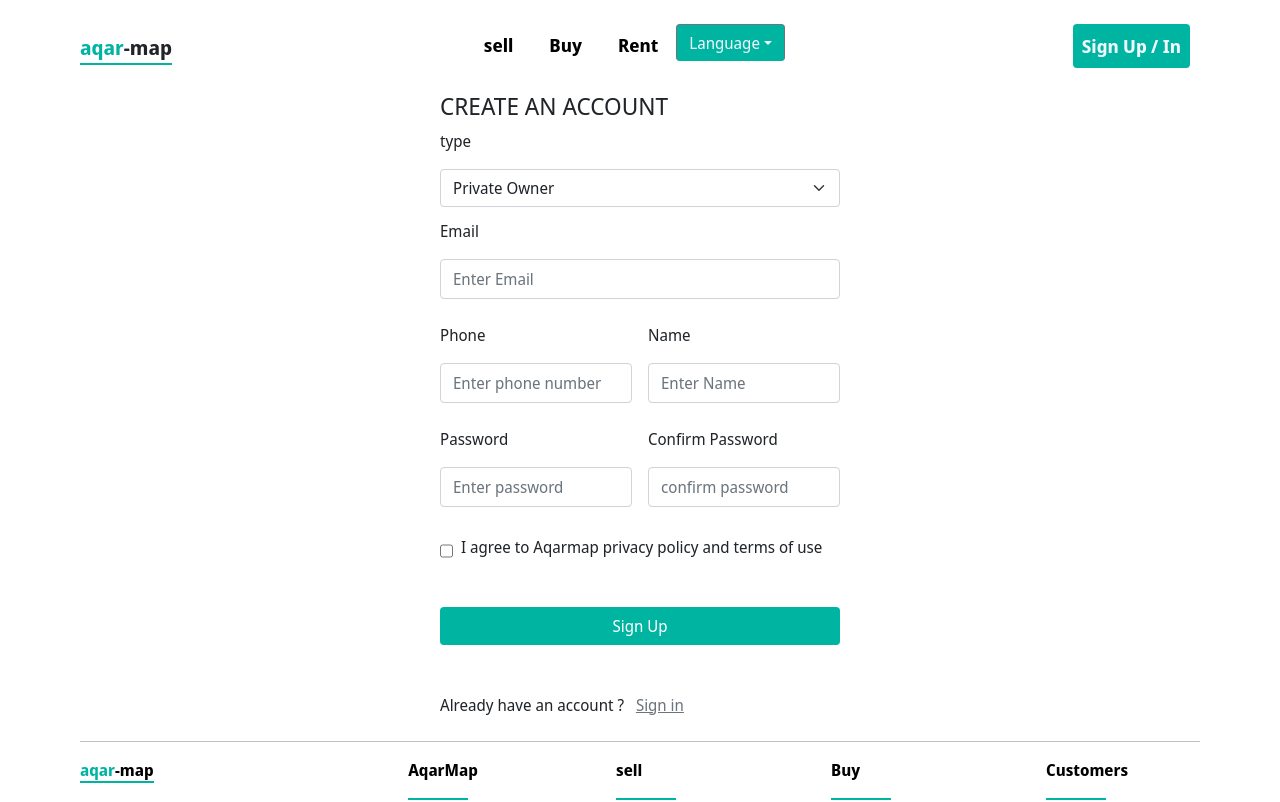
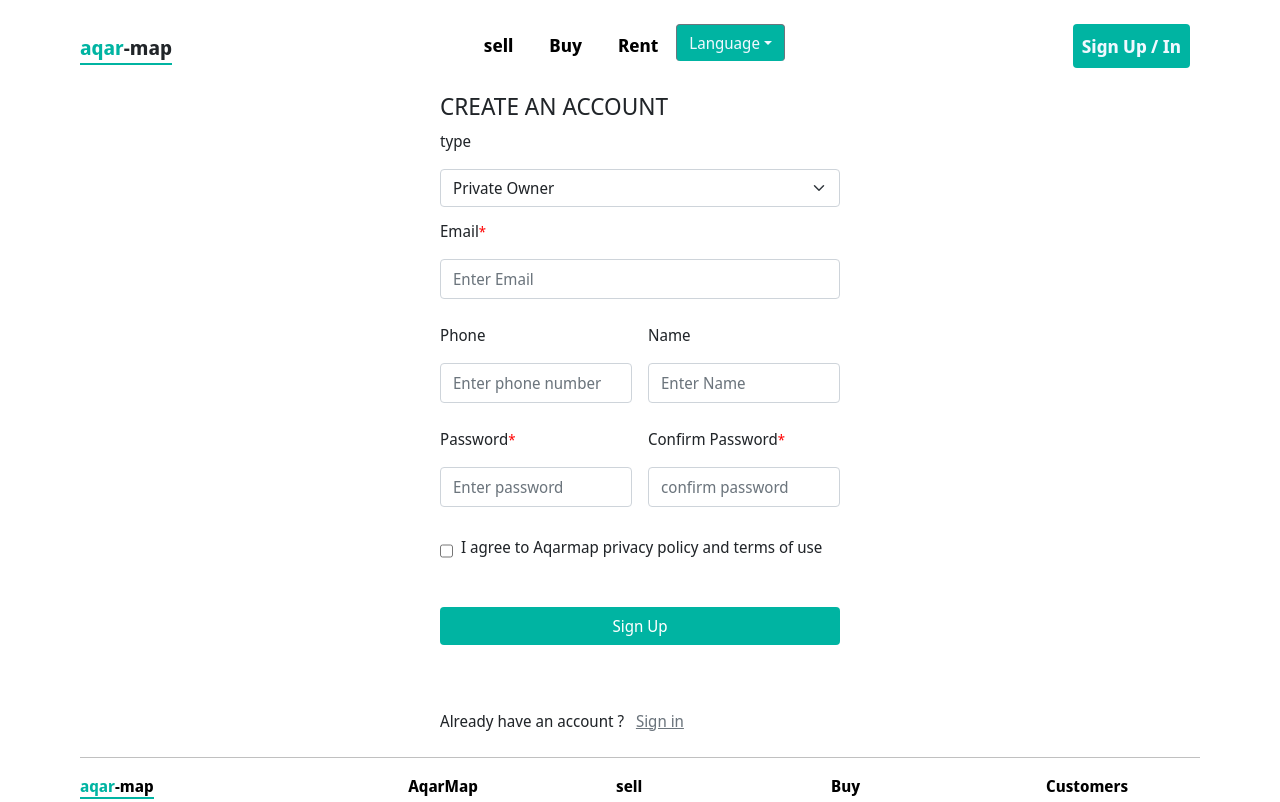
Before and after one commit to abdelaziz123456/aqar-map, a React (Create React App) app: page /sign-up in a window 1280 px wide. Shown: the top 802 px of the page. Built offline with nearby package versions, Linux system fonts and the light colour scheme.

Commit message:
add sign up authentication with firebase

```diff
--- a/src/Components/Header/index.js
+++ b/src/Components/Header/index.js
@@ -1,5 +1,7 @@
 import './index.scss';
-import React, { useState } from 'react';
+import React, { useState,useContext } from 'react';
+import AuthContext from '../../store/authContext';
+
 import profile from '../../images/profile.jpg'
 
 import {
@@ -17,7 +19,7 @@ import { Trans, useTranslation } from 'react-i18next';
 
 
 function Header(props){
-
+  const authCtx=useContext(AuthContext);
   let [t,i18n]=useTranslation();
 
   let history=useHistory();
@@ -31,7 +33,7 @@ function Header(props){
 
 
     const logOut=()=>{
-      props.setIsLogged(false);
+      authCtx.logout()
       history.push("/aqar-map");
     }
 
@@ -81,7 +83,7 @@ function Header(props){
 
 
 
-              {!props.isLogged ?
+              {!authCtx.isLoggedIn ?
 
 
               //  unlogged case
--- a/src/Components/InputField/index.js
+++ b/src/Components/InputField/index.js
@@ -5,7 +5,8 @@ function InputField(props,ref){
     return(
     <div className={ `cust-input my-1 ${props.className}`}>
     <label for={props.id} class="form-label my-2">{props.label}</label>
-    <input type={props.type} class="form-control my-2" id={props.id} placeHolder={props.placeHolder} required ref={ref}/>
+    {props.req ? <small style={{color:'red'}}>*</small> : ''}
+    <input type={props.type} class="form-control my-2" id={props.id} placeHolder={props.placeHolder} required={props.req} ref={ref}/>
 
   </div>
     )
--- a/src/Components/SignIn/index.js
+++ b/src/Components/SignIn/index.js
@@ -2,11 +2,14 @@ import FormContainer from "../FormContainer";
 import InputField from "../InputField";
 import './index.scss'
 import {Link} from 'react-router-dom'
+import AuthContext from "../../store/authContext";
+import {useContext} from 'react'
+function SignIn(props){
 
-function SignIn(props){
+    const authCtx=useContext(AuthContext)
     const signHandler=(e)=>{
         e.preventDefault();
-        props.setIsLogged(true)
+        authCtx.login('ddd')
 
     }
     return(
@@ -14,7 +17,7 @@ function SignIn(props){
 
             <form className='sign-in' onSubmit={signHandler}>
 
-{ !props.isLogged ? <>
+{ !authCtx.isLoggedIn ? <>
             <FormContainer header={'SIGN IN'}>
 
                <InputField id={'email1'} type={'email'} label={'Email'} placeHolder={'enter your email'} required/>
--- a/src/Components/SignUp/index.js
+++ b/src/Components/SignUp/index.js
@@ -1,98 +1,158 @@
 import FormContainer from "../FormContainer";
 import InputField from "../InputField";
-import {Link} from 'react-router-dom';
+import { Link } from "react-router-dom";
 import { useRef, useState } from "react";
-import axios from 'axios'
+import axios from "axios";
+import "./index.scss";
+function SignUp() {
+  const emailRef = useRef();
+  const passRef = useRef();
+  const passConfirmRef = useRef();
 
-function SignUp(){
+  const [resultClass, setClass] = useState("");
+  const [resultMessage, setMessage] = useState("");
 
-
-    const emailRef=useRef();
-    const passRef=useRef();
-    const passConfirmRef=useRef();
-
-
-   const [resultClass,setClass]=useState('');
-    const [resultMessage,setMessage]=useState('');
-
-
-
-
-    const handleSubmit=(e)=>{
-
+  const handleSubmit = (e) => {
     e.preventDefault();
-        if(passRef.current.value===passConfirmRef.current.value){
-
-            axios.post('https://identitytoolkit.googleapis.com/v1/accounts:signUp?key=AIzaSyBhe1Vrq0zQ1eo_pAHxPlR_G7gysW7wHkk'
-            ,
+    if (passRef.current.value === passConfirmRef.current.value) {
+      fetch(
+        "https://identitytoolkit.googleapis.com/v1/accounts:signUp?key=AIzaSyBhe1Vrq0zQ1eo_pAHxPlR_G7gysW7wHkk",
         {
-                email:emailRef.current.value,
-                password:passRef.current.value,
-                returnSecureToken:true
+          method: "POST",
+          body: JSON.stringify({
+            email: emailRef.current.value,
+            password: passRef.current.value,
+            returnSecureToken: true,
+          }),
+          headers: {
+            "Content-Type": "application/json",
+          },
         }
-            ).then(res=>{
-                if(res.ok){
-                    setClass('alert alert-success');
-                    setMessage('sign up succeded');
-                }else{
+      ).then((res) => {
+        console.log(res)
+        if (res.ok) {
+          setClass("success");
+          setMessage("Signed Up successfully");
+          emailRef.current.value = "";
+          passRef.current.value = "";
+          passConfirmRef.current.value ='';
 
         }
-            })
+        return res.json()
+      }).then(data=>{
+        if(data?.error?.message){
+            console.log(data.error.message)
+            setClass("error");
+            setMessage(data.error.message);
+        }
+      });
 
+      //   axios
+      //     .post(
+      //       "https://identitytoolkit.googleapis.com/v1/accounts:signUp?key=AIzaSyBhe1Vrq0zQ1eo_pAHxPlR_G7gysW7wHkk",
+      //       {
+      //         email: emailRef.current.value,
+      //         password: passRef.current.value,
+      //         returnSecureToken: true,
+      //       }
+      //     )
+      //     .then(function (res) {
+      //       console.log(res);
+      //     })
+      //     .catch((data) => console.log(data));
+    } else {
+      setClass("error");
+      setMessage("passwords arn't the same");
+    }
+  };
 
-
-        }else{
-            alert('passwrods arn\'t the same')
-        }
-
-    }
-
-    return(
-        <form onSubmit={handleSubmit}>
-        <FormContainer header={'CREATE AN ACCOUNT'}>
+  return (
+    <form onSubmit={handleSubmit} className={"sign-up"}>
+      <FormContainer header={"CREATE AN ACCOUNT"}>
         <p>type</p>
 
-            <select name="type" className="form-select"  >
+        <select name="type" className="form-select ">
           <option value="Provider">Private Owner</option>
           <option value="seller">Freelancer</option>
           <option value="Provider">Compound Developer</option>
           <option value="seller">Exclusive</option>
         </select>
-            <InputField label={'Email'} placeHolder={'Enter Email'} id={'email3'} type={'email'} ref={emailRef}/>
+        <InputField
+          label={"Email"}
+          placeHolder={"Enter Email"}
+          id={"email3"}
+          type={"email"}
+          ref={emailRef}
+          req={true}
+        />
 
         <div className="d-flex ">
-            <InputField label={'Phone '} placeHolder={'Enter phone number'} id={'phone'} type={'tel'} className="me-3 "/>
+          <InputField
+            label={"Phone "}
+            placeHolder={"Enter phone number"}
+            id={"phone"}
+            type={"tel"}
+            className="me-3 "
+          />
 
-            <InputField label={'Name'} placeHolder={'Enter Name'} id={'name'} type={'text'}/>
+          <InputField
+            label={"Name"}
+            placeHolder={"Enter Name"}
+            id={"name"}
+            type={"text"}
+          />
         </div>
 
+        <div className="d-flex ">
+          <InputField
+            label={"Password"}
+            placeHolder={"Enter password"}
+            id={"pass3"}
+            type={"password"}
+            className="me-3 "
+            ref={passRef}
+            req={true}
+          />
 
-            <div className="d-flex ">
-            <InputField label={'Password'} placeHolder={'Enter password'} id={'pass3'} type={'password'} className="me-3 " ref={passRef}/>
-
-            <InputField label={'Confirm Password'} placeHolder={'confirm password'} id={'pass4'} type={'password'} ref={passConfirmRef}/>
+          <InputField
+            label={"Confirm Password"}
+            placeHolder={"confirm password"}
+            id={"pass4"}
+            type={"password"}
+            ref={passConfirmRef}
+            req={true}
+          />
         </div>
 
         <div className="d-flex mt-3">
-            <input type="checkbox" name="" id="agree"  className='mt-2 me-2'/>
-            <label htmlFor="agree">I agree to Aqarmap privacy policy and terms of use</label>
+          <input type="checkbox" name="" id="agree" className="mt-2 me-2"  required/>
+          <label htmlFor="agree">
+            I agree to Aqarmap privacy policy and terms of use
+          </label>
+        </div>
+
+        <button className="btn form-button my-5" type="submit">
+          Sign Up
+        </button>
+
+        <div className={resultClass + " mb-3"}>
+          {resultMessage}{resultClass=='success'  ? <Link to="/sign-in" className="text-secondary ms-2 ">
+            {" "}
+            Now you can log in
+          </Link> : '' }
 
         </div>
 
-            <button className="btn form-button my-5" type='submit'>
-                Sign Up
-            </button>
-
-            <div className={resultClass}>
-                {resultMessage}
-            </div>
-
-            <p>Already have an account ? <Link to='/sign-in' className='text-secondary ms-2 '> Sign in</Link></p>
-
-
+        <p>
+          Already have an account ?{" "}
+          <Link to="/sign-in" className="text-secondary ms-2 ">
+            {" "}
+            Sign in
+          </Link>
+        </p>
       </FormContainer>
     </form>
-    )
+  );
 }
 
-export default SignUp
+export default SignUp;
--- a/src/Components/SignUp/index.scss
+++ b/src/Components/SignUp/index.scss
@@ -0,0 +1,9 @@
+.sign-up{
+    .error{
+        color:red
+    }
+
+    .success{
+        color:green
+    }
+}
--- a/src/index.js
+++ b/src/index.js
@@ -6,12 +6,14 @@ import './index.scss'
 import Properties from './reducers';
 import { createStore } from 'redux';
 import { Provider } from 'react-redux';
-
+import { AuthContextProvider } from './store/authContext';
 const store1=createStore(Properties)
 ReactDOM.render(
+  <AuthContextProvider>
   <Provider store={store1}>
     <App />
   </Provider>
+  </AuthContextProvider>
 
   ,
   document.getElementById('root')
--- /dev/null
+++ b/src/store/authContext.js
@@ -0,0 +1,34 @@
+import React ,{useState} from 'react'
+
+const AuthContext=React.createContext({
+    token:'',
+    isLoggedIn:false,
+    login:(token)=>{},
+    logout:()=>{},
+    signUp:(data)=>{}
+})
+
+export const  AuthContextProvider=(props)=>{
+    const [token,setToken]=useState(null);
+    const UserIsLogged=!!token;
+    const loginHandler=(token)=>{
+        setToken(token)
+    }
+    const logoutHandler=()=>{
+        setToken(null)
+    }
+
+    const contextValue={
+        token:token,
+        isLoggedIn:UserIsLogged,
+        login:loginHandler,
+        logout:logoutHandler
+
+    }
+
+    return (<AuthContext.Provider value={contextValue}>
+        {props.children}
+    </AuthContext.Provider>)
+}
+
+export default AuthContext
```
Lines whose indentation alone changed are shown as unchanged.
